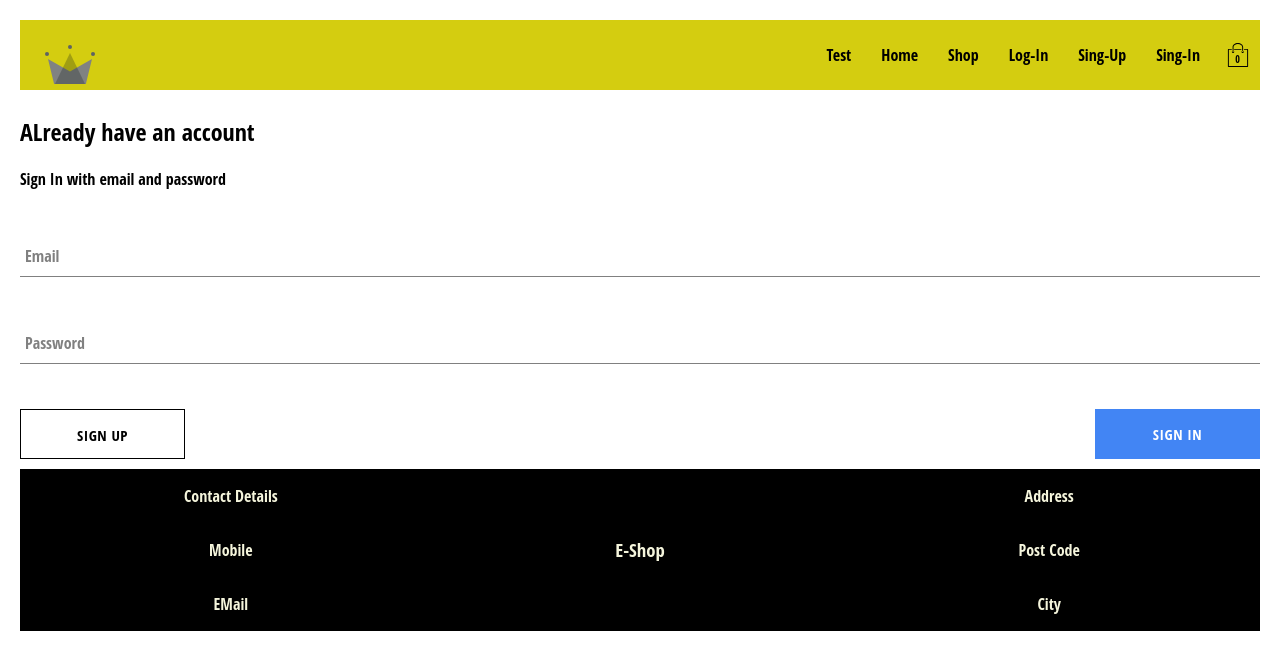
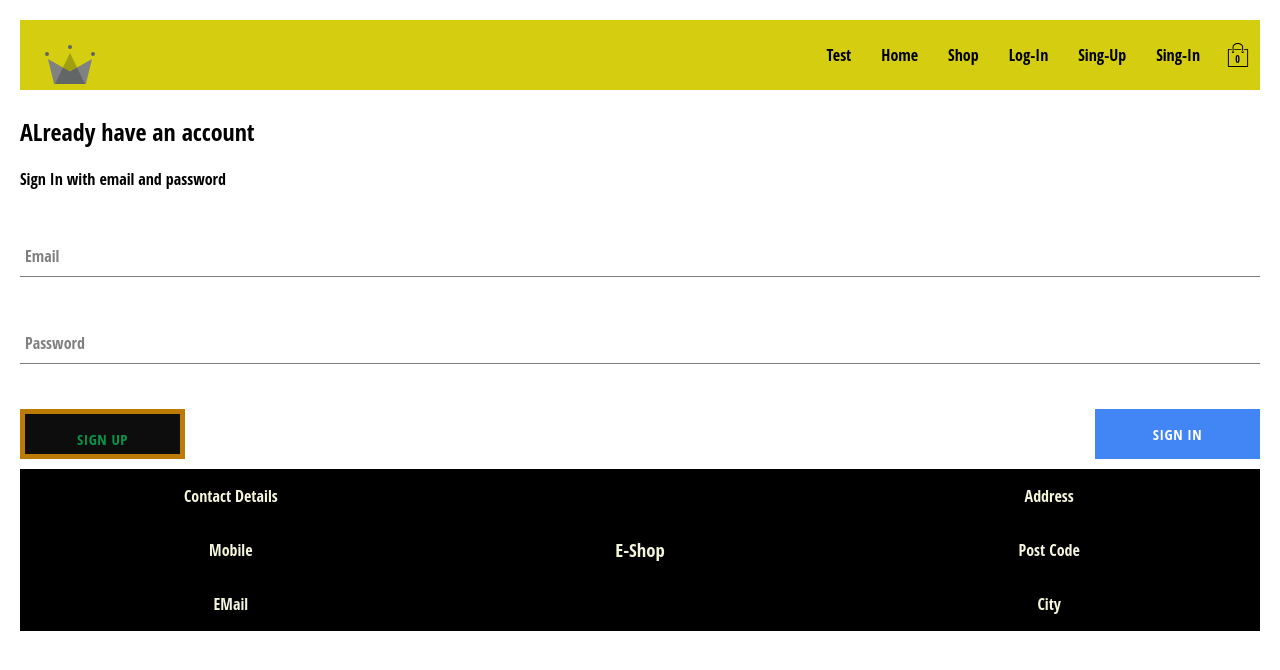
Before and after one commit to MichaelXerxes/e-shop-tamplate, a React (Create React App) app: page /sign-in-form in a window 1280 px wide. Shown: the top 670 px of the page. Built offline with nearby package versions, Linux system fonts and the light colour scheme; no server answers; the database is empty.

Commit message:
styled-components  button

```diff
--- a/package.json
+++ b/package.json
@@ -12,6 +12,7 @@
     "react-router-dom": "^6.6.1",
     "react-scripts": "5.0.1",
     "sass": "^1.57.1",
+    "styled-components": "^5.3.6",
     "web-vitals": "^2.1.4"
   },
   "scripts": {
--- a/src/components/button/button.component.jsx
+++ b/src/components/button/button.component.jsx
@@ -1,21 +1,30 @@
-import './button.styles.scss';
+import {BaseButton,GoogleSignInButton,InvertedButton}from'./button.styles.jsx';
 
 
 
-const BUTTON_TYPE_CLASSES={
+export const BUTTON_TYPE_CLASSES={
+    base:'base',
     google:'google-sign-in',
     inverted:'inverted',
-    red:'red'
+    red:'red',
 }
 
+const getButton=(buttonType=BUTTON_TYPE_CLASSES.base)=>({
+    [BUTTON_TYPE_CLASSES.base]:BaseButton,
+    [BUTTON_TYPE_CLASSES.google]:GoogleSignInButton,
+    [BUTTON_TYPE_CLASSES.inverted]:InvertedButton,
+}[buttonType]);
 
 const ButtonC=({children,buttonType,...otherProps})=>{
+
+    const CustomButton=getButton(buttonType);
     return(
-        <button className={`button-container ${BUTTON_TYPE_CLASSES[buttonType]}`}
-            {...otherProps}
-        >
+        <CustomButton {...otherProps}>
+        {/* className={`button-container ${BUTTON_TYPE_CLASSES[buttonType]}`}
+    {...otherProps}*/}
+
                 {children}
-        </button>
+        </CustomButton>
     );
 }
 
--- /dev/null
+++ b/src/components/button/button.styles.jsx
@@ -0,0 +1,59 @@
+import styled from 'styled-components';
+export const BaseButton=styled.button`
+    min-width: 165px;
+    width: auto;
+    height: 50px;
+    letter-spacing: 0.5px;
+    line-height: 50px;
+    padding: 0 35px 0 35px;
+    font-size: 15px;
+    background-color: black;
+    color: white;
+    text-transform: uppercase;
+    font-family: 'Open Sans Condensed';
+    font-weight: bolder;
+    border: none;
+    cursor: pointer;
+    display: flex;
+    justify-content: center;
+    white-space: nowrap;
+
+    &:hover {
+      background-color: white;
+      color: black;
+      border: 1px solid black;
+    }
+    `;
+
+    export const GoogleSignInButton=styled(BaseButton)`
+      background-color: #4285f4;
+      color: white;
+
+      &:hover {
+        background-color: #357ae8;
+        border: none;
+      }
+    }
+
+    &.inverted {
+      background-color: white;
+      color: black;
+      border: 1px solid black;
+
+      &:hover {
+        background-color: black;
+        color: white;
+        border: none;
+      }
+    `;
+    export const InvertedButton=styled(BaseButton)`
+      background-color: rgb(14, 13, 13);
+      color: rgb(7, 149, 76);
+      border: 5px solid rgb(187, 123, 5);
+      &:hover {
+        background-color: black;
+        color: white;
+        border: none;
+      }
+
+  `;
--- a/src/components/directory-item/directory-item.component.jsx
+++ b/src/components/directory-item/directory-item.component.jsx
@@ -1,4 +1,5 @@
 import './directory-item.styles.scss';
+import { Link } from 'react-router-dom';
 
 const DirectoryItem= ({ imageUrl, title })  =>{
 
@@ -11,8 +12,12 @@ const DirectoryItem= ({ imageUrl, title })  =>{
         }}
       />
       <div className='directory-body-container'>
-        <h2>{title}</h2>
-        <p>Shop Now</p>
+
+        <h2><Link to={`shop/${title}`}>{title} </Link></h2>
+
+
+        <p><Link to={'shop'}>Shop Now</Link></p>
+
       </div>
     </div>
   );
--- a/src/components/directory/directory.component.jsx
+++ b/src/components/directory/directory.component.jsx
@@ -1,8 +1,9 @@
 import DirectoryItem from "../directory-item/directory-item.component";
 import './directory.styles.scss';
-
+import { useContext } from "react";
+import { CategoriesContext } from "../../contexts/categories.context";
 const Directory =({categories})=>{
-
+  const {categoriesMap}=useContext(CategoriesContext);
     return (
         <div className="directory-container">
       {categories.map(({imageUrl,title,id})=>(
--- a/src/components/product-card/product-card.component.jsx
+++ b/src/components/product-card/product-card.component.jsx
@@ -25,7 +25,7 @@ const ProductCard=({product})=>{
                 <span className='name'>{name}</span>
                 <span className='price'>{price}</span>
             </div>
-            <ButtonC buttonType='red' onClick={AddProductToCart}>Add to card</ButtonC>
+            <ButtonC buttonType='inverted' onClick={AddProductToCart}>Add to card</ButtonC>
 
 
 
--- a/src/routes/home/home.component.jsx
+++ b/src/routes/home/home.component.jsx
@@ -1,6 +1,10 @@
 import Directory from "../../components/directory/directory.component";
 import { Outlet } from "react-router-dom";
+import { useContext } from "react";
+import { CategoriesContext } from "../../contexts/categories.context";
 const  Home=()=> {
+
+
   const categories=[
     {
       "id": 1,
--- a/src/routes/sign-in/sign-in-form.component.jsx
+++ b/src/routes/sign-in/sign-in-form.component.jsx
@@ -4,7 +4,7 @@ import { useState } from "react";
 import { createAuthUserWithEmAndPass, creatUserDocumentFromAuth ,
     signInAuthUserWithEmAndPass,singInWithPopIpGoogle} from "../../utils/firebase/firebase.utils";
 import FormInput from "../../components/form-input/form-input.component";
-import ButtonC from '../../components/button/button.component';
+import ButtonC,{BUTTON_TYPE_CLASSES} from '../../components/button/button.component';
 import { UserContext } from '../../contexts/user.context';
 const defaultformFields={
     email:'',
@@ -83,7 +83,7 @@ const SignInForm=()=>{
 
        <div className='buttons-container'>
        <ButtonC buttonType='inverted' type="submit">Sign Up</ButtonC>
-       <ButtonC buttonType='google' onClick={signInWIthGoogleUser}
+       <ButtonC buttonType={BUTTON_TYPE_CLASSES.google} onClick={signInWIthGoogleUser}
                 type='button'
        >Sign In</ButtonC>
        </div>
--- a/src/routes/sign-up/sign-up-form.component.jsx
+++ b/src/routes/sign-up/sign-up-form.component.jsx
@@ -3,7 +3,7 @@ import { async } from "@firebase/util";
 import { useState} from "react";
 import { createAuthUserWithEmAndPass, creatUserDocumentFromAuth } from "../../utils/firebase/firebase.utils";
 import FormInput from '../../components/form-input/form-input.component';
-import ButtonC from '../../components/button/button.component';
+import ButtonC ,{BUTTON_TYPE_CLASSES}from '../../components/button/button.component';
 import { UserContext } from '../../contexts/user.context';
 const defaultformFields={
     displayName:'',
@@ -96,7 +96,7 @@ const SignUpForm=()=>{
           name='confirmPassword'
           value={confirmPassword}
         />
-                <ButtonC buttonType='google' type="submit">Sign Up</ButtonC>
+                <ButtonC buttonType={BUTTON_TYPE_CLASSES.google} type="submit">Sign Up</ButtonC>
             </form>
         </div>
     );
```
Also changed, not shown: 1 other file (tests, documents, lock files or other folders).
